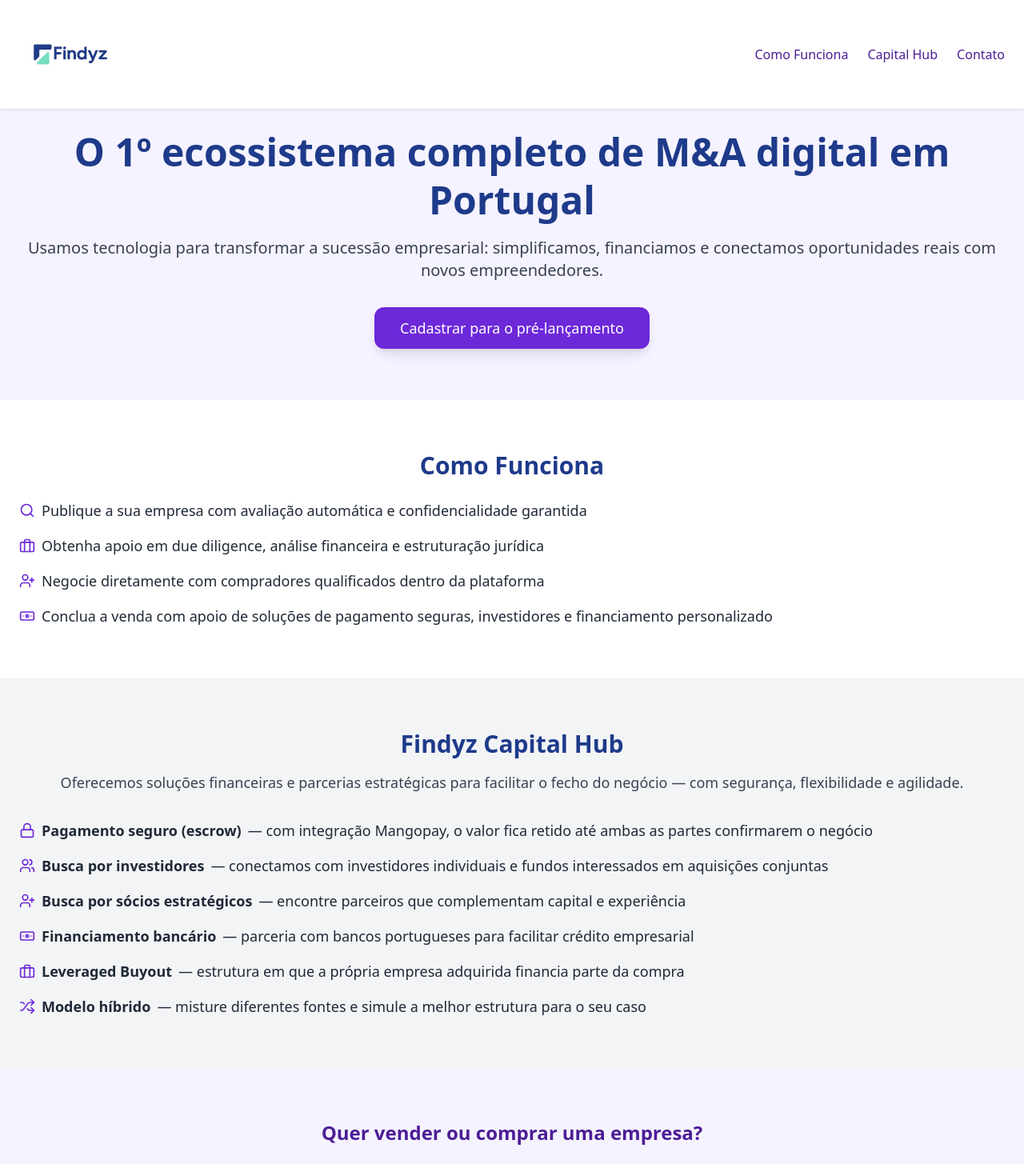
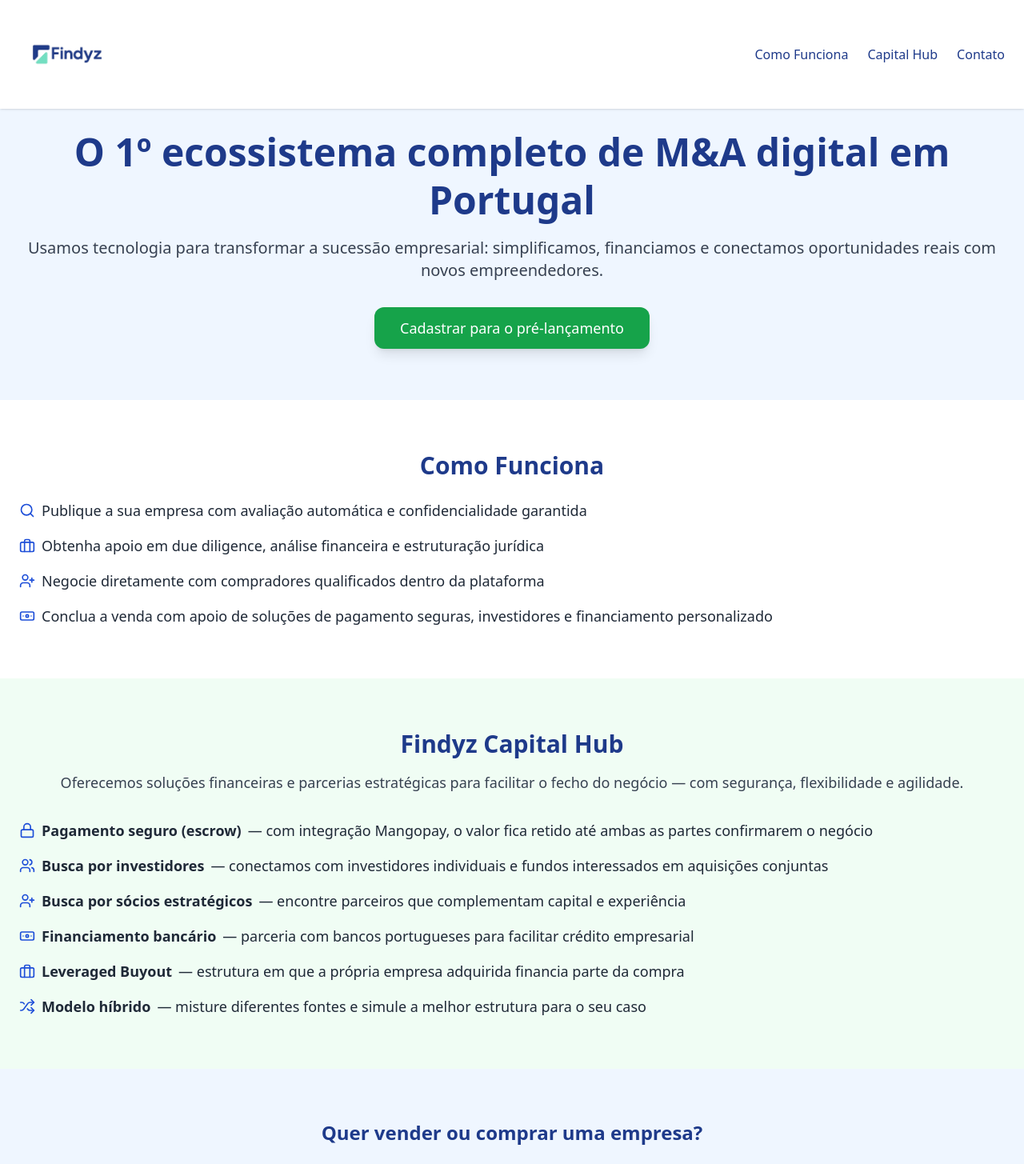
Before and after one commit to femascao/findyz, a Next.js app: page / in a window 1280 px wide. Shown: the top 1455 px of the page at 80% size. Built offline with nearby package versions, Linux system fonts and the light colour scheme.

Commit message:
Atualiza tema do site para combinar com logo azul e verde

```diff
--- a/app/page.jsx
+++ b/app/page.jsx
@@ -15,9 +15,9 @@
 
       {/* Header */}
       <header className="bg-white shadow fixed top-0 left-0 w-full z-50">
-        <div className="max-w-7xl mx-auto px-6 py-1 flex justify-between items-center">
-          <Image src="/assets/findyz_logo_transparent.png" alt="Logo Findyz" width={0} height={0} sizes="100vw" className="w-32 h-auto" />
-          <nav className="space-x-6 text-violet-900 font-medium">
+        <div className="max-w-7xl mx-auto px-6 py-2 flex justify-between items-center">
+          <Image src="/assets/findyz_logo_transparent.png" alt="Logo Findyz" width={120} height={50} />
+          <nav className="space-x-6 text-blue-900 font-medium">
             <a href="#como-funciona" className="hover:underline">Como Funciona</a>
             <a href="#capital-hub" className="hover:underline">Capital Hub</a>
             <a href="#cadastro" className="hover:underline">Contato</a>
@@ -27,7 +27,7 @@
 
       <main className="pt-24">
         {/* Hero Section */}
-        <section className="px-6 py-16 max-w-7xl mx-auto bg-violet-50">
+        <section className="px-6 py-16 max-w-7xl mx-auto bg-blue-50">
           <h1 className="text-5xl font-bold leading-tight text-blue-900 text-center">
             O 1º ecossistema completo de M&A digital em Portugal
           </h1>
@@ -37,7 +37,7 @@
           <div className="text-center mt-8">
             <a
               href="#cadastro"
-              className="inline-block bg-violet-700 text-white text-lg px-8 py-3 rounded-xl shadow-lg hover:bg-violet-800 transition"
+              className="inline-block bg-green-600 text-white text-lg px-8 py-3 rounded-xl shadow-lg hover:bg-green-700 transition"
             >
               Cadastrar para o pré-lançamento
             </a>
@@ -48,32 +48,32 @@
         <section id="como-funciona" className="px-6 py-16 max-w-7xl mx-auto">
           <h2 className="text-3xl font-bold text-center text-blue-900">Como Funciona</h2>
           <ul className="mt-6 space-y-4 text-lg text-gray-800">
-            <li className="flex items-start gap-2"><Search className="text-violet-700 mt-1" size={20} /> Publique a sua empresa com avaliação automática e confidencialidade garantida</li>
-            <li className="flex items-start gap-2"><Briefcase className="text-violet-700 mt-1" size={20} /> Obtenha apoio em due diligence, análise financeira e estruturação jurídica</li>
-            <li className="flex items-start gap-2"><UserPlus className="text-violet-700 mt-1" size={20} /> Negocie diretamente com compradores qualificados dentro da plataforma</li>
-            <li className="flex items-start gap-2"><Banknote className="text-violet-700 mt-1" size={20} /> Conclua a venda com apoio de soluções de pagamento seguras, investidores e financiamento personalizado</li>
+            <li className="flex items-start gap-2"><Search className="text-blue-700 mt-1" size={20} /> Publique a sua empresa com avaliação automática e confidencialidade garantida</li>
+            <li className="flex items-start gap-2"><Briefcase className="text-blue-700 mt-1" size={20} /> Obtenha apoio em due diligence, análise financeira e estruturação jurídica</li>
+            <li className="flex items-start gap-2"><UserPlus className="text-blue-700 mt-1" size={20} /> Negocie diretamente com compradores qualificados dentro da plataforma</li>
+            <li className="flex items-start gap-2"><Banknote className="text-blue-700 mt-1" size={20} /> Conclua a venda com apoio de soluções de pagamento seguras, investidores e financiamento personalizado</li>
           </ul>
         </section>
 
         {/* Capital Hub */}
-        <section id="capital-hub" className="px-6 py-16 bg-gray-100 max-w-7xl mx-auto">
+        <section id="capital-hub" className="px-6 py-16 bg-green-50 max-w-7xl mx-auto">
           <h2 className="text-3xl font-bold text-center text-blue-900">Findyz Capital Hub</h2>
           <p className="mt-4 text-center text-gray-700 text-lg">
             Oferecemos soluções financeiras e parcerias estratégicas para facilitar o fecho do negócio — com segurança, flexibilidade e agilidade.
           </p>
           <ul className="mt-8 space-y-4 text-lg text-gray-800">
-            <li className="flex items-start gap-2"><Lock className="text-violet-700 mt-1" size={20} /> <strong>Pagamento seguro (escrow)</strong> — com integração Mangopay, o valor fica retido até ambas as partes confirmarem o negócio</li>
-            <li className="flex items-start gap-2"><Users className="text-violet-700 mt-1" size={20} /> <strong>Busca por investidores</strong> — conectamos com investidores individuais e fundos interessados em aquisições conjuntas</li>
-            <li className="flex items-start gap-2"><UserPlus className="text-violet-700 mt-1" size={20} /> <strong>Busca por sócios estratégicos</strong> — encontre parceiros que complementam capital e experiência</li>
-            <li className="flex items-start gap-2"><Banknote className="text-violet-700 mt-1" size={20} /> <strong>Financiamento bancário</strong> — parceria com bancos portugueses para facilitar crédito empresarial</li>
-            <li className="flex items-start gap-2"><Briefcase className="text-violet-700 mt-1" size={20} /> <strong>Leveraged Buyout</strong> — estrutura em que a própria empresa adquirida financia parte da compra</li>
-            <li className="flex items-start gap-2"><Shuffle className="text-violet-700 mt-1" size={20} /> <strong>Modelo híbrido</strong> — misture diferentes fontes e simule a melhor estrutura para o seu caso</li>
+            <li className="flex items-start gap-2"><Lock className="text-blue-700 mt-1" size={20} /> <strong>Pagamento seguro (escrow)</strong> — com integração Mangopay, o valor fica retido até ambas as partes confirmarem o negócio</li>
+            <li className="flex items-start gap-2"><Users className="text-blue-700 mt-1" size={20} /> <strong>Busca por investidores</strong> — conectamos com investidores individuais e fundos interessados em aquisições conjuntas</li>
+            <li className="flex items-start gap-2"><UserPlus className="text-blue-700 mt-1" size={20} /> <strong>Busca por sócios estratégicos</strong> — encontre parceiros que complementam capital e experiência</li>
+            <li className="flex items-start gap-2"><Banknote className="text-blue-700 mt-1" size={20} /> <strong>Financiamento bancário</strong> — parceria com bancos portugueses para facilitar crédito empresarial</li>
+            <li className="flex items-start gap-2"><Briefcase className="text-blue-700 mt-1" size={20} /> <strong>Leveraged Buyout</strong> — estrutura em que a própria empresa adquirida financia parte da compra</li>
+            <li className="flex items-start gap-2"><Shuffle className="text-blue-700 mt-1" size={20} /> <strong>Modelo híbrido</strong> — misture diferentes fontes e simule a melhor estrutura para o seu caso</li>
           </ul>
         </section>
 
         {/* Formulário */}
-        <section id="cadastro" className="px-6 py-16 bg-violet-50">
-          <h3 className="text-2xl font-semibold text-center mb-6 text-violet-900">
+        <section id="cadastro" className="px-6 py-16 bg-blue-50">
+          <h3 className="text-2xl font-semibold text-center mb-6 text-blue-900">
             Quer vender ou comprar uma empresa?
           </h3>
           <form
```
